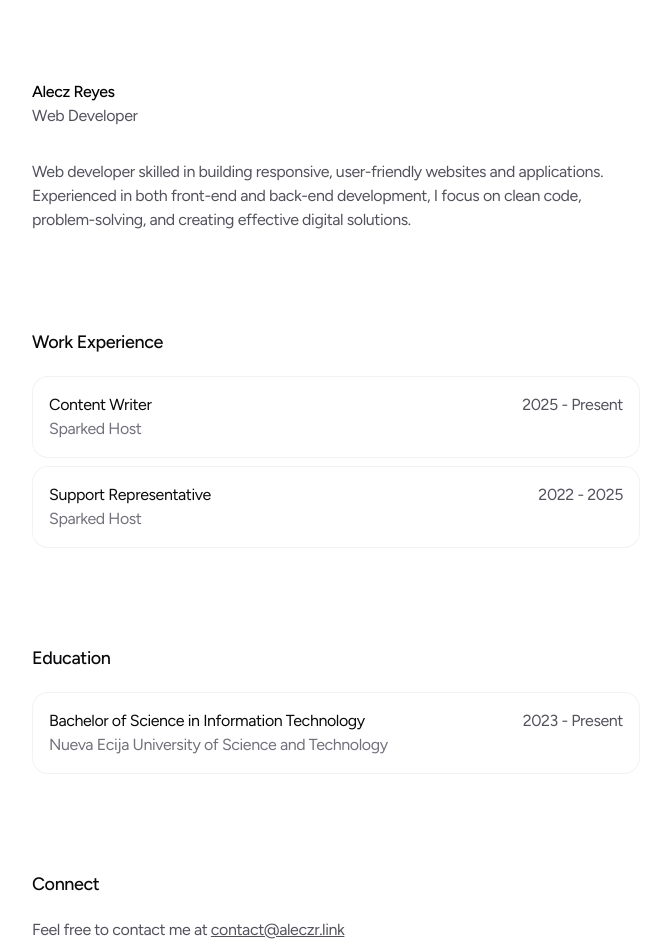
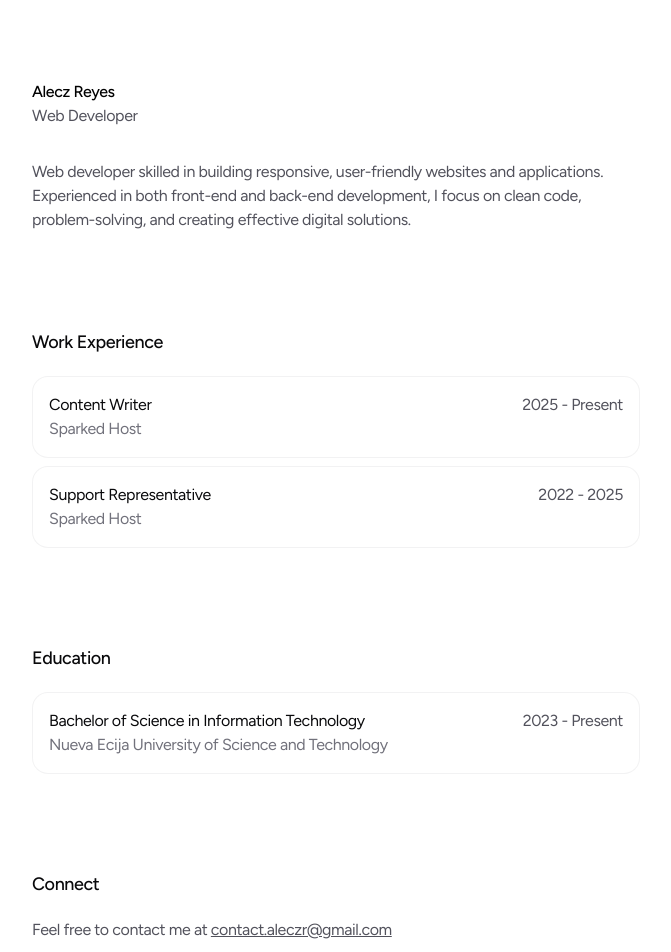
Before and after one commit to ROB0520/my-portfolio, a Next.js app: page / in a window 1280 px wide. Shown: the top 952 px of the page, without its empty margins (304-975 px from the left). Built offline with nearby package versions, Linux system fonts and the light colour scheme.

Commit message:
Update data.ts

```diff
--- a/app/data.ts
+++ b/app/data.ts
@@ -100,4 +100,4 @@ export const SOCIAL_LINKS: SocialLink[] = [
   },
 ]
 
-export const EMAIL = 'contact@aleczr.link'
+export const EMAIL = 'contact.aleczr@gmail.com'
```
